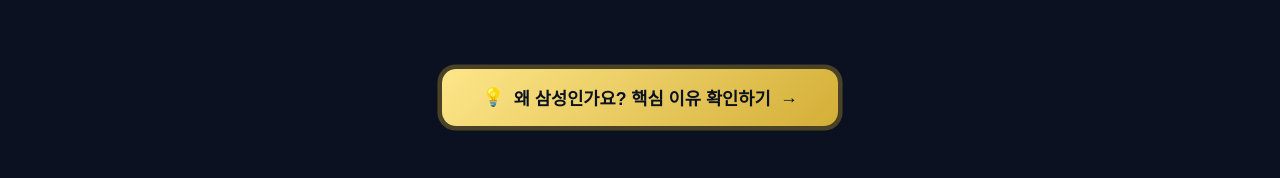
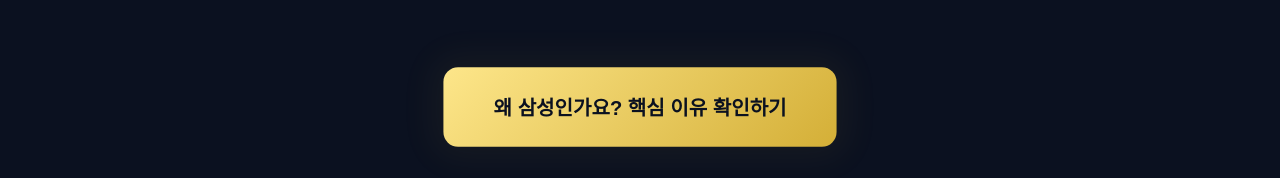
Before and after one commit to jincencho/jcc-band, a React (Vite) app in the folder web/: page / in a window 1280 px wide. Both pictures are taken after a click on the button "조준석 약력 확인하기 🔍". Shown: the part 446-624 px from the top of the page. Built offline with nearby package versions, Linux system fonts and the light colour scheme.

Commit message:
Strengthen interactive effects

```diff
--- a/web/src/components/About.jsx
+++ b/web/src/components/About.jsx
@@ -73,10 +73,9 @@
         <button
           onClick={onNavigateToWhySamsung}
           className="btn-primary pulse"
+          style={{ padding: '1.5rem 3rem', fontSize: '1.2rem' }}
         >
-          <span>💡</span>
-          <span>왜 삼성인가요? 핵심 이유 확인하기</span>
-          <span>→</span>
+          왜 삼성인가요? 핵심 이유 확인하기
         </button>
       </div>
 
--- a/web/src/index.css
+++ b/web/src/index.css
@@ -148,15 +148,26 @@
   transform: translateX(-6px);
 }
 
-/* CTA Pulse Animation */
+/* CTA Pulse Animation (Enhanced) */
 @keyframes pulse-gold {
-  0% { box-shadow: 0 0 0 0 rgba(212, 175, 55, 0.4); }
-  70% { box-shadow: 0 0 0 20px rgba(212, 175, 55, 0); }
-  100% { box-shadow: 0 0 0 0 rgba(212, 175, 55, 0); }
+  0% { transform: scale(1); box-shadow: 0 0 0 0 rgba(212, 175, 55, 0.6); }
+  50% { transform: scale(1.05); box-shadow: 0 0 35px 15px rgba(212, 175, 55, 0); }
+  100% { transform: scale(1); box-shadow: 0 0 0 0 rgba(212, 175, 55, 0); }
 }
 
 .pulse {
-  animation: pulse-gold 2.5s infinite;
+  animation: pulse-gold 2s infinite cubic-bezier(0.4, 0, 0.6, 1);
+  transition: all 0.3s cubic-bezier(0.34, 1.56, 0.64, 1);
+}
+
+.btn-primary:hover, .btn-secondary:hover {
+  transform: translateY(-6px) scale(1.03);
+  filter: brightness(1.2);
+  box-shadow: 0 15px 30px rgba(0,0,0,0.4), 0 0 20px rgba(212, 175, 55, 0.4);
+}
+
+.btn-primary:active, .btn-secondary:active {
+  transform: translateY(2px) scale(0.96);
 }
 
 /* Layout Helpers */
```
